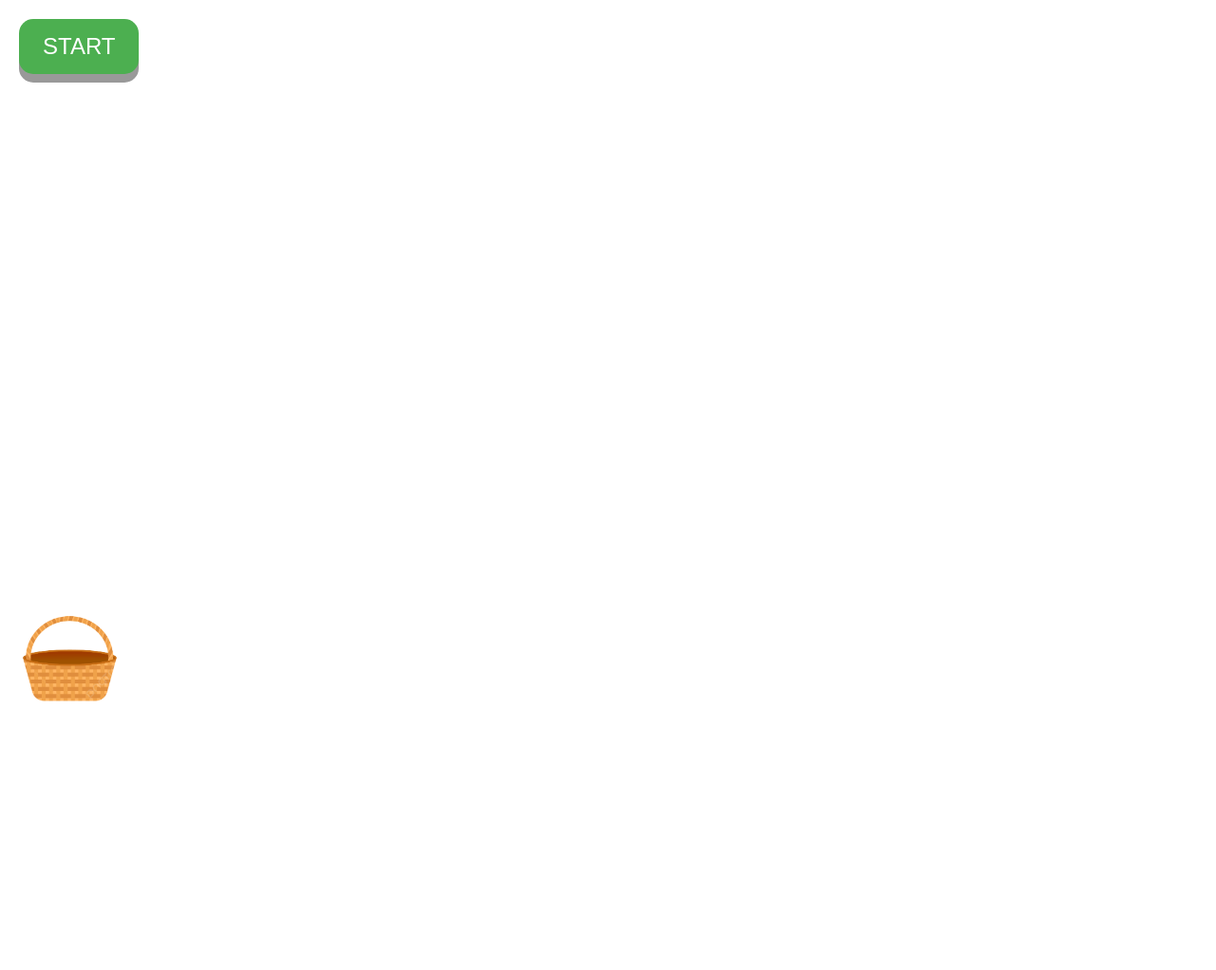
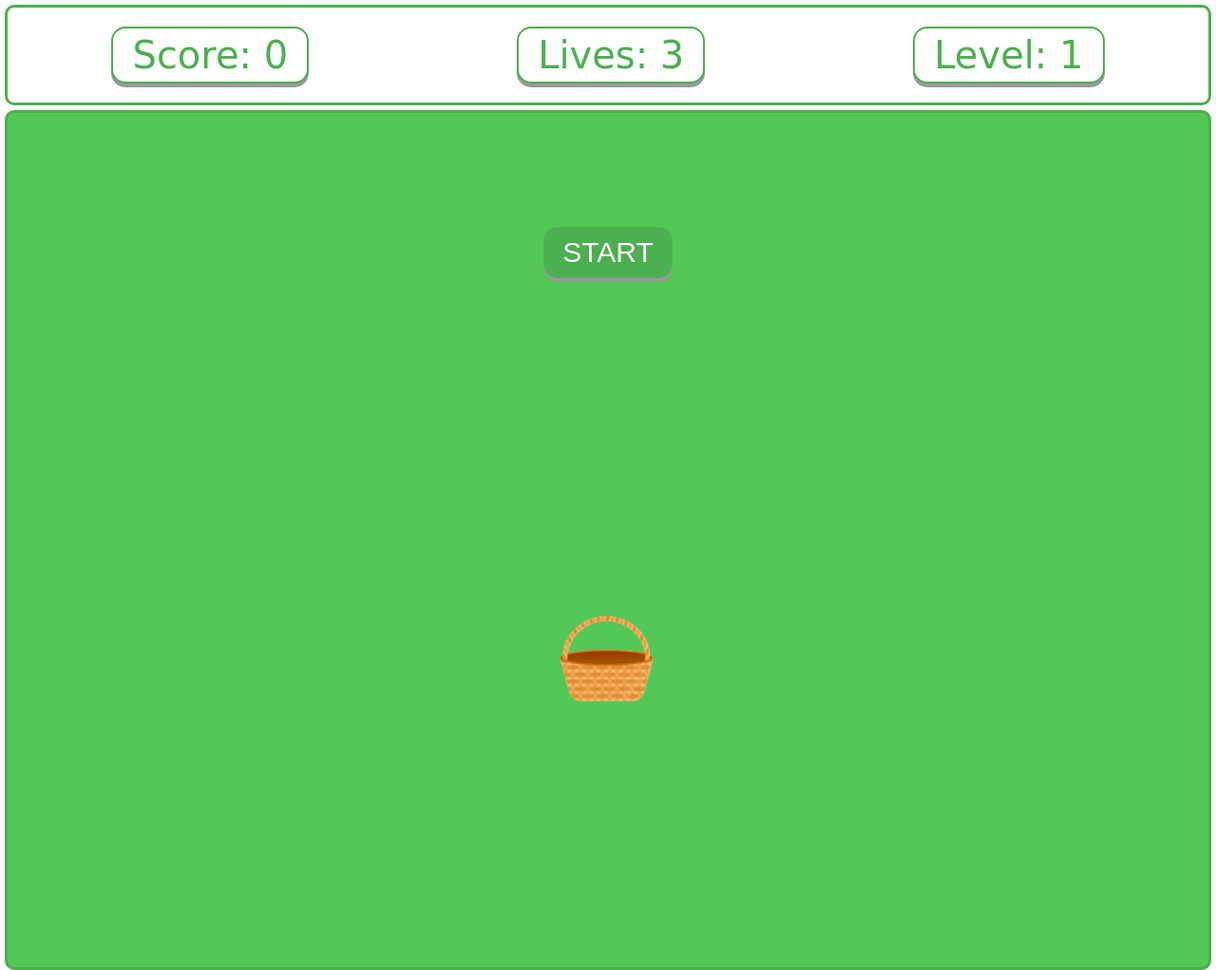
Before and after one commit to gavrilovicluka/rxjs-collecting-fruits, a website built with webpack: page index.html in a window 1280 px wide. Shown: the whole page at 95% size. Before the commit the page ends 800 px from the top, so only its background shows below. Built offline with nearby package versions, Linux system fonts and the light colour scheme; data requests are answered from the project's data file.

Commit message:
Version 1

```diff
--- a/fruits-db.json
+++ b/fruits-db.json
@@ -14,6 +14,21 @@
         "id": 3,
         "name": "Pear",
         "image": "../assets/images/pear.png"
+      },
+      {
+        "id": 4,
+        "name": "Peach",
+        "image": "../assets/images/peach.png"
+      },
+      {
+        "id": 5,
+        "name": "Cherry",
+        "image": "../assets/images/cherry.png"
+      },
+      {
+        "id": 6,
+        "name": "Plum",
+        "image": "../assets/images/plum.png"
       }
     ]
   }
--- a/src/basket.ts
+++ b/src/basket.ts
@@ -9,10 +9,10 @@ export class Basket {
     this.element = document.getElementById('empty-fruit-basket');
   }
 
-  createBasket(): void {
+  createBasket(parent : HTMLDivElement): void {
     const basketContainer = document.createElement('div');
     basketContainer.id = 'empty-fruit-basket';
-    document.body.appendChild(basketContainer);
+    parent.appendChild(basketContainer);
     this.element = basketContainer;
   }
 
--- a/src/game.ts
+++ b/src/game.ts
@@ -1,42 +1,90 @@
 import { Subscription } from "rxjs";
+import { Score } from "./score";
 import { Lives } from "./lives";
-import { Score } from "./score";
 import { Basket } from "./basket";
 
-let gameOverMessage: HTMLElement | null;
+export class Game {
 
-export function createGameMenuDiv(): HTMLDivElement {
-    const gameMenuDiv = document.createElement("div");
-    gameMenuDiv.className = 'game-menu';
-    document.body.appendChild(gameMenuDiv);
+    private level: number;
+    private levelElement: HTMLElement | null;
+    private gameMenuDiv: HTMLDivElement;
+    private gameContainer: HTMLDivElement;
+    private gameOverMessage: HTMLElement | null;
+    //private startButton: HTMLButtonElement;
 
-    return gameMenuDiv;
+
+    constructor() {
+        this.level = 1;
+        //this.drawGame();
     }
 
-export function createStartButton(parent: HTMLDivElement): HTMLButtonElement {
+    drawGame(score: Score, lives: Lives) {
+        this.createGameMenuDiv();
+        this.createGameContainer();
+        this.createGameOverMessage();
+
+        score.createElement(this.gameMenuDiv);
+        lives.createElement(this.gameMenuDiv);
+        this.createLevelElement(this.gameMenuDiv);
+    }
+
+    createGameMenuDiv(): HTMLDivElement {
+        this.gameMenuDiv = document.createElement("div");
+        this.gameMenuDiv.className = 'game-menu';
+        document.body.appendChild(this.gameMenuDiv);
+
+        return this.gameMenuDiv;
+    }
+
+    createGameContainer(): HTMLDivElement {
+        this.gameContainer = document.createElement("div");
+        this.gameContainer.className = 'game-container';
+        document.body.appendChild(this.gameContainer);
+
+        return this.gameContainer;
+    }
+
+    createGameOverMessage() {
+        const gameOverContainer = document.createElement('div');
+        this.gameOverMessage = document.createElement('p');
+        this.gameOverMessage.innerHTML = "GAME OVER";
+        this.gameOverMessage.className = 'game-info-label';
+        gameOverContainer.appendChild(this.gameOverMessage);
+        this.gameContainer.appendChild(gameOverContainer);
+
+        this.gameOverMessage.style.display = 'none';
+    }
+
+    createStartButton(parent: HTMLDivElement) : HTMLButtonElement {
+        const startButtonDiv = document.createElement("div");
+        this.gameContainer.appendChild(startButtonDiv);
         const startButton = document.createElement("button");
         startButton.innerHTML = "START";
         startButton.className = "start-button";
-    parent.appendChild(startButton);
+        startButtonDiv.appendChild(startButton);
 
         return startButton;
     }
 
-export function prepareGame(startButton: HTMLButtonElement, score: Score, lives: Lives,
-    gameMenuDiv: HTMLDivElement, basketMoveSubscription: Subscription | null, basket: Basket): Subscription {
+    getGameContainer() : HTMLDivElement {
+        return this.gameContainer;
+    }
+
+    prepareGame(startButton: HTMLButtonElement, score: Score, lives: Lives,
+        basketMoveSubscription: Subscription | null, basket: Basket): Subscription {
 
         startButton.style.display = 'none';
-    score.createElement(gameMenuDiv);
-    lives.createElement(gameMenuDiv);
 
-    if (gameOverMessage) {
-        gameOverMessage.remove();
+
+
+        if (this.gameOverMessage) {
+            this.gameOverMessage.style.display = 'none';
         }
 
         basket.makeEmptyBasket();
 
         if (!basketMoveSubscription) {
-        basketMoveSubscription = basket.moveObservable.subscribe((position) => {
+            basketMoveSubscription = basket.moveObservable.subscribe((position: number) => {
                 basket.move(position);
             });
         }
@@ -44,7 +92,22 @@ export function prepareGame(startButton: HTMLButtonElement, score: Score, lives:
         return basketMoveSubscription;
     }
 
-export function gameOver(basketMoveSubscription: Subscription, startButton: HTMLButtonElement): Subscription {
+    createLevelElement(gameMenuDiv: HTMLElement) {
+        if (this.levelElement) {
+            this.levelElement.remove();
+            this.level = 1;
+        }
+        this.levelElement = document.createElement('div');
+        this.levelElement.className = 'game-info-label';
+        this.updateText();
+        gameMenuDiv.appendChild(this.levelElement);
+    }
+
+    updateText() {
+        this.levelElement.textContent = `Level: ${this.level}`;
+    }
+
+    gameOver(basketMoveSubscription: Subscription, startButton: HTMLButtonElement): Subscription {
         // if (gameSubscription) {
         //   gameSubscription.unsubscribe();
         //   gameSubscription = null;
@@ -55,28 +118,39 @@ export function gameOver(basketMoveSubscription: Subscription, startButton: HTML
             basketMoveSubscription = null;
         }
 
-    showGameOverMessage();
-    removeFruitsFromScreen();
-    showStartButton(startButton);
+        this.showGameOverMessage(this.gameOverMessage);
+        this.removeFruitsFromScreen();
+        this.showStartButton(startButton);
 
         return basketMoveSubscription;
     }
 
-function showGameOverMessage(): void {
-    const gameOverContainer = document.createElement('div');
-    gameOverMessage = document.createElement('p');
-    gameOverMessage.innerHTML = "GAME OVER";
-    gameOverMessage.className = 'game-info-label';
-    document.body.appendChild(gameOverContainer);
-    gameOverContainer.appendChild(gameOverMessage);
+    showGameOverMessage(gameOverMessage: HTMLElement) {
+        gameOverMessage.style.display = 'inline-block';
     }
 
-function removeFruitsFromScreen(): void {
+    removeFruitsFromScreen(): void {
         const fruits = document.querySelectorAll('.fruit');
         fruits.forEach(fruit => fruit.remove());
     }
 
-function showStartButton(startButton: HTMLButtonElement): void {
-    startButton.style.display = 'inline-block';
+    showStartButton(startButton: HTMLButtonElement): void {
+        startButton.style.display = 'block';
         startButton.disabled = false;
     }
+
+    setNumberOfFruitsToDrop(): number {
+        return Math.floor(Math.random() * this.level) + 1;
+    }
+
+
+    checkLevel(score: number) {
+        this.level = Math.floor((score / 10) + 1);
+        this.updateText();
+    }
+
+    getLevel() {
+        return this.level;
+    }
+
+}
--- a/src/gameInfo.ts
+++ b/src/gameInfo.ts
@@ -15,7 +15,7 @@ export abstract class GameInfo {
         this.element = document.createElement('div');
         this.element.className = 'game-info-label';
         this.updateInfoDisplay();
-        document.body.appendChild(this.element);
+        parent.appendChild(this.element);
     }
 
     getValue(): number {
--- a/src/index.ts
+++ b/src/index.ts
@@ -1,26 +1,24 @@
-import { Observable, Subscription, animationFrameScheduler, combineLatest, concatMap, debounceTime, from, fromEvent, interval, map, merge, mergeMap, of, subscribeOn, switchMap, take, takeUntil, takeWhile, tap, timer, zip } from "rxjs";
+import { Observable, Subscription, animationFrameScheduler, combineLatest, concatMap, debounceTime, forkJoin, from, fromEvent, generate, interval, map, merge, mergeMap, of, subscribeOn, switchMap, take, takeUntil, takeWhile, tap, timer, zip } from "rxjs";
 import { Basket } from "./basket";
 import { Score } from "./score";
 import { Fruit } from "./fruit";
 import { Lives } from "./lives";
-import { createGameMenuDiv, createStartButton, gameOver, prepareGame } from "./game";
+import { Game } from "./game";
 
+const game = new Game();
 let gameSubscription: Subscription | null = null;
 let basketMoveSubscription: Subscription | null = null;
 const basket = new Basket();
 const score = new Score();
 const lives = new Lives();
 const fruits_url = 'http://localhost:3000/fruits';
-const gameContainer = document.getElementById('game-container');
-// const gameLevel = {
-//   1: 2000,
-//   2: 1000,
-//   3: 500
-// }
 
-basket.createBasket();
-const gameMenuDiv = createGameMenuDiv();
-const startButton = createStartButton(gameMenuDiv);
+game.drawGame(score, lives);
+//const gameMenuDiv = game.createGameMenuDiv();
+const gameContainer = game.getGameContainer();
+basket.createBasket(gameContainer);
+//const gameOverMessage = game.createGameOverMessage(gameContainer);
+const startButton = game.createStartButton(gameContainer);
 
 const fruits$: Observable<Fruit[]> = fetchFruits();
 
@@ -43,21 +41,48 @@ basketMoveSubscription = basket.moveObservable.subscribe((position) => {
   basket.move(position);
 });
 
-const randomFruit$: Observable<Fruit> = fromEvent(startButton, 'click')
-  .pipe(
-    map(() => basketMoveSubscription = prepareGame(startButton, score, lives, gameMenuDiv, basketMoveSubscription, basket)),
-    switchMap(() => interval(1000)
-      .pipe(
-        switchMap(() => fruits$),
-        switchMap((fruits) => getRandomFruit(fruits, fruits.length))
-      ))
-  );
+/*     start       1111              */
+// const startGame$: Observable<Fruit> = fromEvent(startButton, 'click')
+//   .pipe(
+//     map(() => basketMoveSubscription = prepareGame(startButton, score, lives, gameMenuDiv, basketMoveSubscription, basket)),
+//     switchMap(() => randomFruit$)
+//   );
 
 // const randomFruit$: Observable<Fruit> = interval(1000)
 // .pipe(
 //   switchMap(() => fruits$),
 //   switchMap((fruits) => getRandomFruit(fruits, fruits.length))
 // )
+
+const startGame$: Observable<Fruit[]> = fromEvent(startButton, 'click').pipe(
+  map(() => game.prepareGame(startButton, score, lives, basketMoveSubscription, basket)),
+  switchMap(() => interval(1000)),
+  switchMap(() => fruits$),
+  mergeMap((fruits: Fruit[]) => generateRandomFruitsObservable(fruits))
+);
+
+function generateRandomFruitsObservable(fruits: Fruit[]): Observable<Fruit[]> {
+
+  const numberOfFruitsToDrop = game.setNumberOfFruitsToDrop(); // U zavisnosti od nivoa pada razlicit broj vocki odjednom
+  const randomFruits$: Observable<Fruit>[] = [];
+
+  for (let i = 0; i < numberOfFruitsToDrop; i++) {
+    randomFruits$.push(getRandomFruit(fruits, fruits.length));
+  }
+  return forkJoin(randomFruits$); // Ovde koristimo forkJoin da bismo čekali sve voćke da se pripreme
+
+}
+
+startGame$.subscribe((randomFruits) => {
+  randomFruits.forEach((randomFruit) => {
+    drawFruit(Math.random() * (window.innerWidth - 50), -100, randomFruit.image);
+  });
+});
+
+
+
+
+/*     end         111111             */
 
 // randomFruit$.subscribe((randomFruit) => {
 //   drawFruit(Math.random() * (window.innerWidth - 50), -100, randomFruit.image);
@@ -66,20 +91,24 @@ const randomFruit$: Observable<Fruit> = fromEvent(startButton, 'click')
 //************new */
 const fruitsToDrop$: Observable<Fruit>[] = [];
 
-for (let i = 0; i < 3; i++) { // Primer: Želite da padne do 5 voćki istovremeno
-  fruitsToDrop$.push(randomFruit$);
-  //console.log(randomFruit$);
-  randomFruit$.subscribe((x) => console.log(x))
 
-}
+/*       start         11111111111                   */
+// for (let i = 0; i < 3; i++) { // Primer: Želite da padne do 5 voćki istovremeno
+//   fruitsToDrop$.push(startGame$);
+//   //console.log(randomFruit$);
+//   randomFruit$.subscribe((x) => console.log(x))
+
+// }
 
 
 
-const combinedFruits$: Observable<Fruit> = merge(...fruitsToDrop$);
+// const combinedFruits$: Observable<Fruit> = merge(...fruitsToDrop$);
 
-combinedFruits$.subscribe((randomFruit) => {
-  drawFruit(Math.random() * (window.innerWidth - 50), -100, randomFruit.image);
-});
+// combinedFruits$.subscribe((randomFruit) => {
+//   drawFruit(Math.random() * (window.innerWidth - 50), -100, randomFruit.image);
+// });
+
+/*      end           11111111111111111                */
 //********************end new */
 
 // const combinedFruits$: Observable<Fruit> = randomFruit$
@@ -195,10 +224,12 @@ function checkFruitPosition(fruitElement: HTMLElement, currentPosition: number)
     fruitElement.remove();
     lives.decrease();
     if (lives.getValue() <= 0) {
-      basketMoveSubscription = gameOver(basketMoveSubscription, startButton);
+      basketMoveSubscription = game.gameOver(basketMoveSubscription, startButton);
     }
   } else if (basket.checkCollision(fruitElement)) {
     score.increaseScore();
+    game.checkLevel(score.getValue());
+    console.log(game.getLevel());
     fruitElement.remove();
     if (score.getValue() === 3) {
       basket.makeFullBasket();
--- a/src/styles.css
+++ b/src/styles.css
@@ -14,6 +14,28 @@ body {
   background-repeat: no-repeat;
 }
 
+.game-menu {
+  display: flex;
+  justify-content: space-around;
+  height: 100px;
+  margin: 5px;
+  border: 3px solid #4caf50;
+  border-radius: 10px;
+}
+
+.game-container {
+  display: flex;
+  flex-direction: column;
+  align-items: center;
+  /* width: 100vw; */
+  height: 100vh;
+  border: 3px solid #4caf50;
+  border-radius: 10px;
+  padding-top: 100px;
+  background-color: #53c857;
+  margin: 5px;
+}
+
 .fruit {
   width: 80px;
   height: 80px;
@@ -24,10 +46,10 @@ body {
 }
 
 .start-button {
-  display: inline-block;
-  padding: 15px 25px;
+  display: block;
+  padding: 10px 20px;
   margin: 20px;
-  font-size: 24px;
+  font-size: 30px;
   cursor: pointer;
   text-align: center;
   text-decoration: none;
@@ -36,7 +58,8 @@ body {
   background-color: #4caf50;
   border: none;
   border-radius: 15px;
-  box-shadow: 0 9px #999;
+  box-shadow: 0 4px #999;
+
 }
 
 .start-button:hover {
@@ -44,7 +67,9 @@ body {
 }
 
 .game-info-label {
-  display: inline-block;
+  display: flex;
+  justify-content: center;
+  align-items: center;
   padding: 10px 20px;
   color: #4caf50;
   background-color: #fff;
@@ -52,9 +77,7 @@ body {
   border-radius: 15px;
   box-shadow: 0 4px #999;
   cursor: pointer;
-  text-align: center;
   margin: 20px;
-  top: 10px;
-  left: 10px;
   font-size: 40px;
+  font-family: cursive;
 }
```
Also changed, not shown: index.html (+1 -1 lines), assets/images/cherry.png (added), assets/images/peach.png (added), assets/images/plum.png (added). Lines whose indentation alone changed are shown as unchanged.
